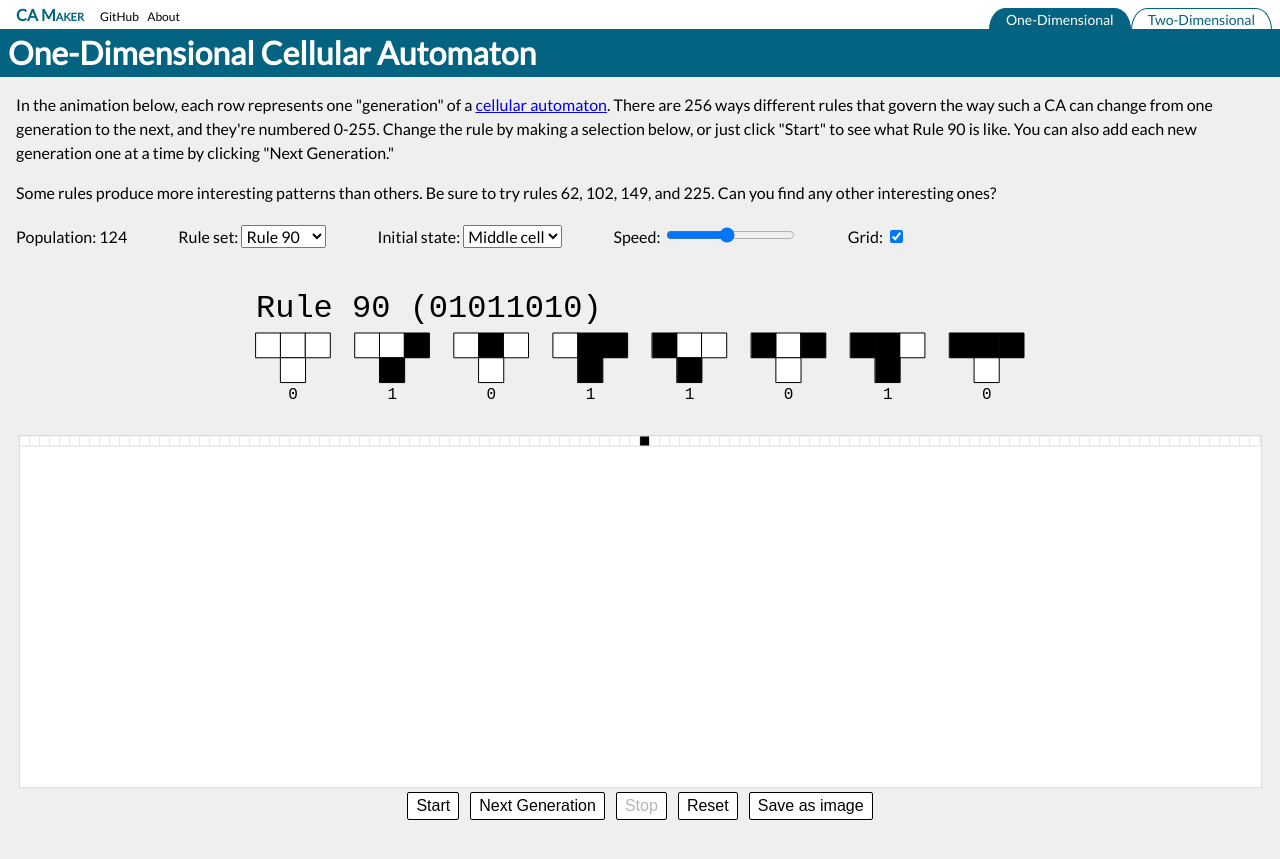
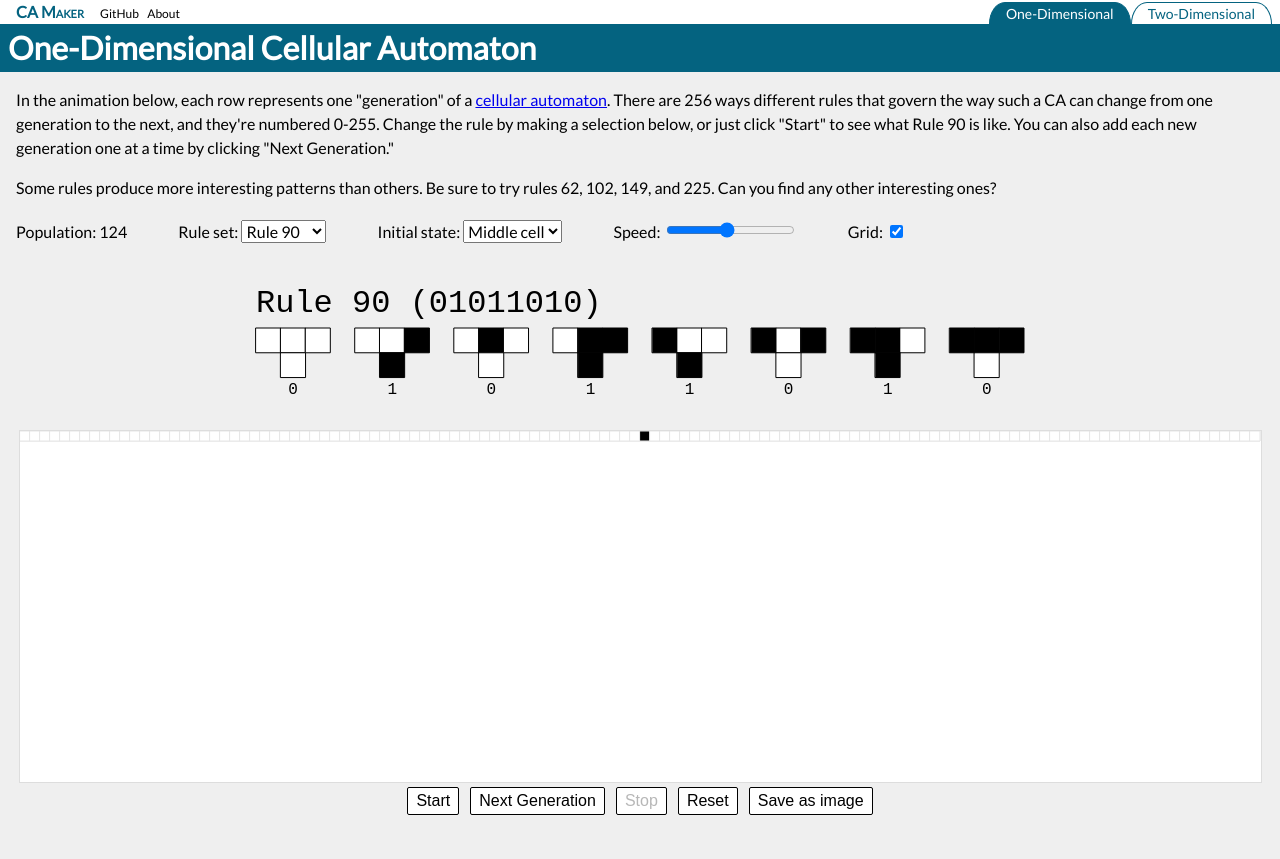
Before and after one commit to bmizepatterson/ca-maker, a Jekyll site: the page built from index.html, in a window 1280 px wide. Shown: the top 859 px of the page. Built offline with Jekyll 4.4.1, drawn with Linux system fonts in a browser that asks for light colours; nearby versions of some CDN libraries.

Commit message:
Tweak header styling for proper mobile display

```diff
--- a/assets/style.css
+++ b/assets/style.css
@@ -52,21 +52,26 @@
 	background-color: #046380;
     color: white;
     padding-left: 8px;
-    height:48px;
+    min-height:48px;
     position:relative;
 }
 .bar h1 {
 	margin:0;
+}
+.center {
+	text-align:center;
+}
+.container {
+	padding:0 16px;
 }
 .header .site-name a, .header .site-name a:visited, .header .site-name a:hover {
 	color: inherit;
 	text-decoration: inherit;
 }
 .header {
-	padding-top: 8px;
 	background-color:white;
 	font-size: 14px;
-	height:21px;
+	min-height:24px;
 }
 .header p {
 	margin:-4px 0 0 16px;
@@ -85,7 +90,7 @@
     margin:0;
 }
 .nav {
-	padding:0;
+	padding:2px 0 0 0;
 	margin:0 8px 0 0;
 	text-align:right;
 }
@@ -108,12 +113,6 @@
 .nav a, .nav a:hover {
 	color:#046380;
 }
-.center {
-	text-align:center;
-}
-.container {
-	padding:0 16px;
-}
 .p5Canvas, #currentRule canvas {
 	display:block;
 	margin:auto;
@@ -131,12 +130,13 @@
 	line-height: 2rem;
 }
 .site-info {
+	float:none;
 	font-size: 12px;
 	padding-left:16px;
 }
 .site-info ul {
-	float:left;
-	margin:0;
+	float:right;
+	margin:5px 0 0 0;
 	padding:0;
 }
 .site-info li {
@@ -144,17 +144,16 @@
 	margin-right: 6px;
 }
 .site-name {
-	float:left;
 	color: #046380;
 	font-size:16px;
 	font-weight:bold;
 	font-variant: small-caps;
 	padding-right:16px;
-	margin-top:-5px;
 }
 @media only screen and (min-width:600px) {
 	.info {
     	margin-left: 15%;
     	margin-right: 15%;
     }
+    .site-info {float:left;}
 }
```
